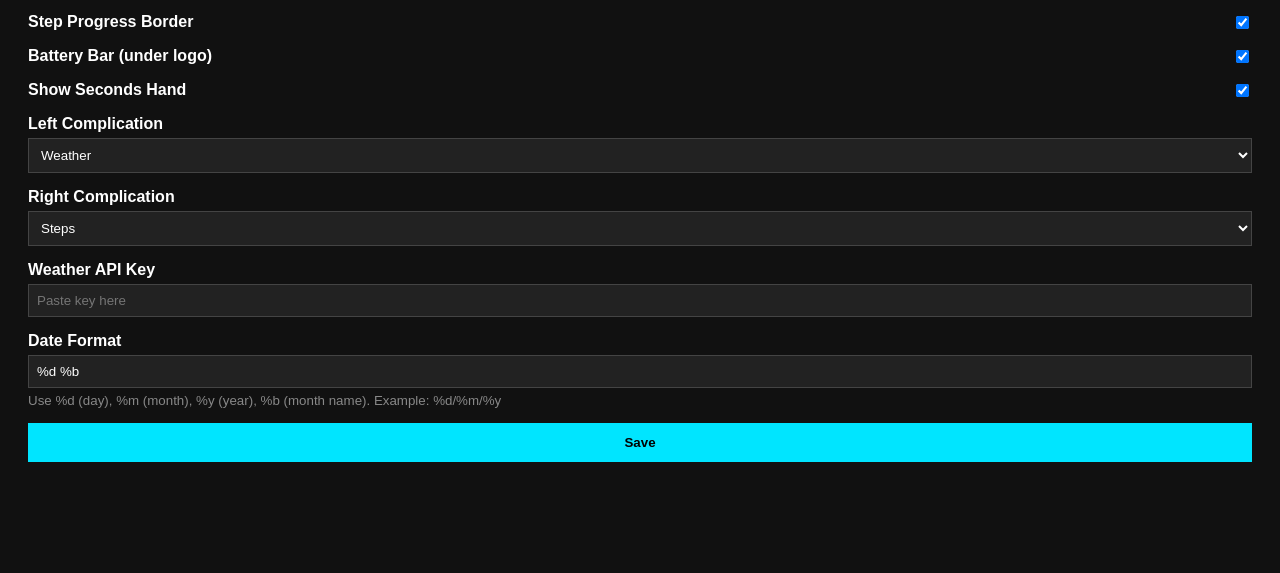
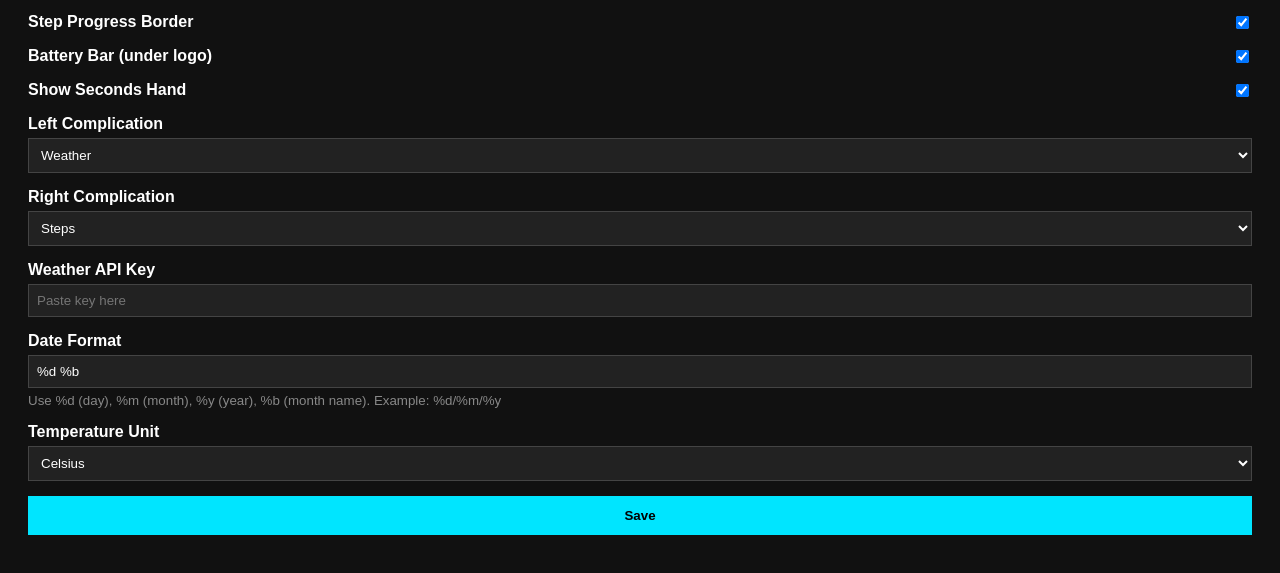
Before and after one commit to Joshsg3/pebble-configs, a plain HTML site: page minimalist-analog/index.html in a window 1280 px wide. Shown: the part 117-690 px from the top of the page. Drawn offline with Linux system fonts and the light colour scheme.

Commit message:
Add temperature unit configuration dropdown (Celsius/Fahrenheit)

```diff
--- a/minimalist-analog/index.html
+++ b/minimalist-analog/index.html
@@ -64,6 +64,13 @@
         <input type="text" id="dateFormat" placeholder="%d %b">
         <small style="color:#888;display:block;margin-top:5px">Use %d (day), %m (month), %y (year), %b (month name). Example: %d/%m/%y</small>
     </div>
+    <div class="full-width">
+        <label>Temperature Unit</label>
+        <select id="tempUnit">
+            <option value="0">Celsius</option>
+            <option value="1">Fahrenheit</option>
+        </select>
+    </div>
     <button id="saveBtn">Save</button>
 
     <script>
@@ -89,6 +96,7 @@
         document.getElementById('rightComplication').value = getQueryParam('RightComp', '2');
         document.getElementById('weatherKey').value = getQueryParam('WeatherKey', '');
         document.getElementById('dateFormat').value = getQueryParam('DateFormat', '%d %b');
+        document.getElementById('tempUnit').value = getQueryParam('TempUnit', '0');
 
         document.getElementById('saveBtn').addEventListener('click', function() {
             var config = {
@@ -99,7 +107,8 @@
                 'LeftComp': parseInt(document.getElementById('leftComplication').value),
                 'RightComp': parseInt(document.getElementById('rightComplication').value),
                 'WeatherKey': document.getElementById('weatherKey').value,
-                'DateFormat': document.getElementById('dateFormat').value
+                'DateFormat': document.getElementById('dateFormat').value,
+                'TempUnit': parseInt(document.getElementById('tempUnit').value)
             };
             var return_to = getQueryParam('return_to', 'pebblejs://close#');
             document.location = return_to + encodeURIComponent(JSON.stringify(config));
```
